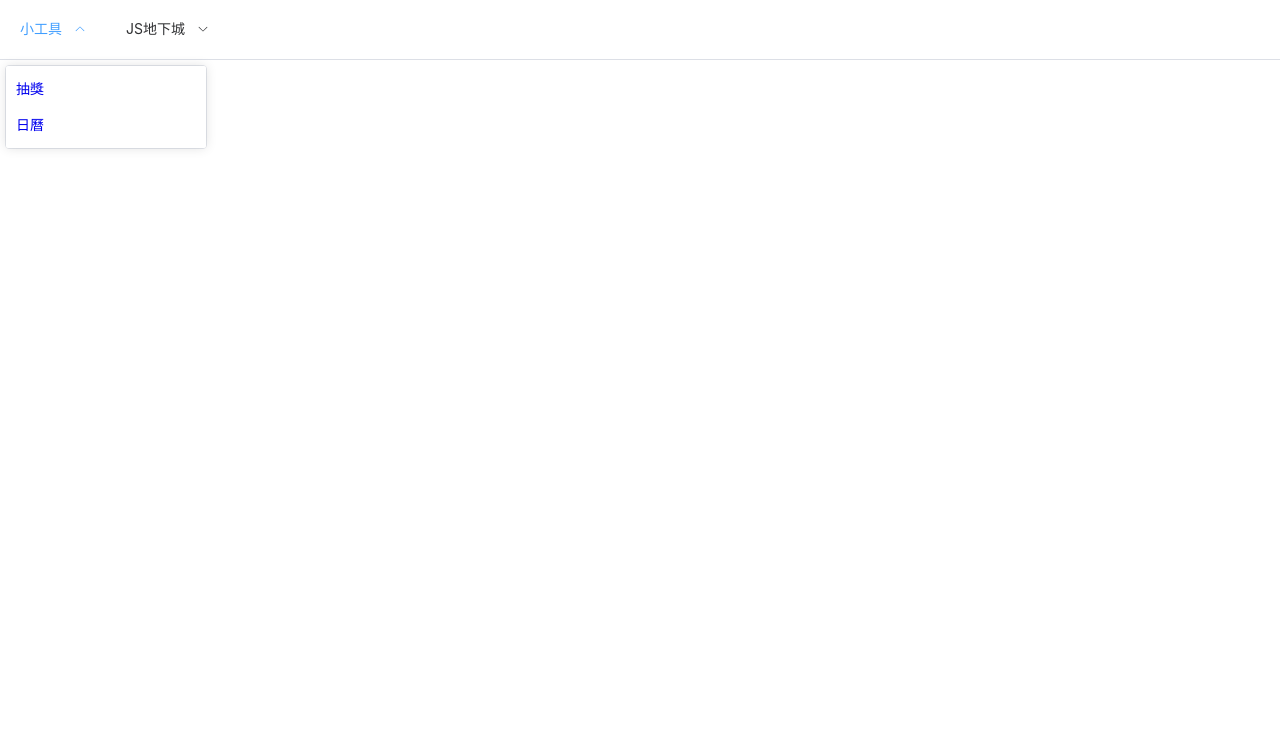
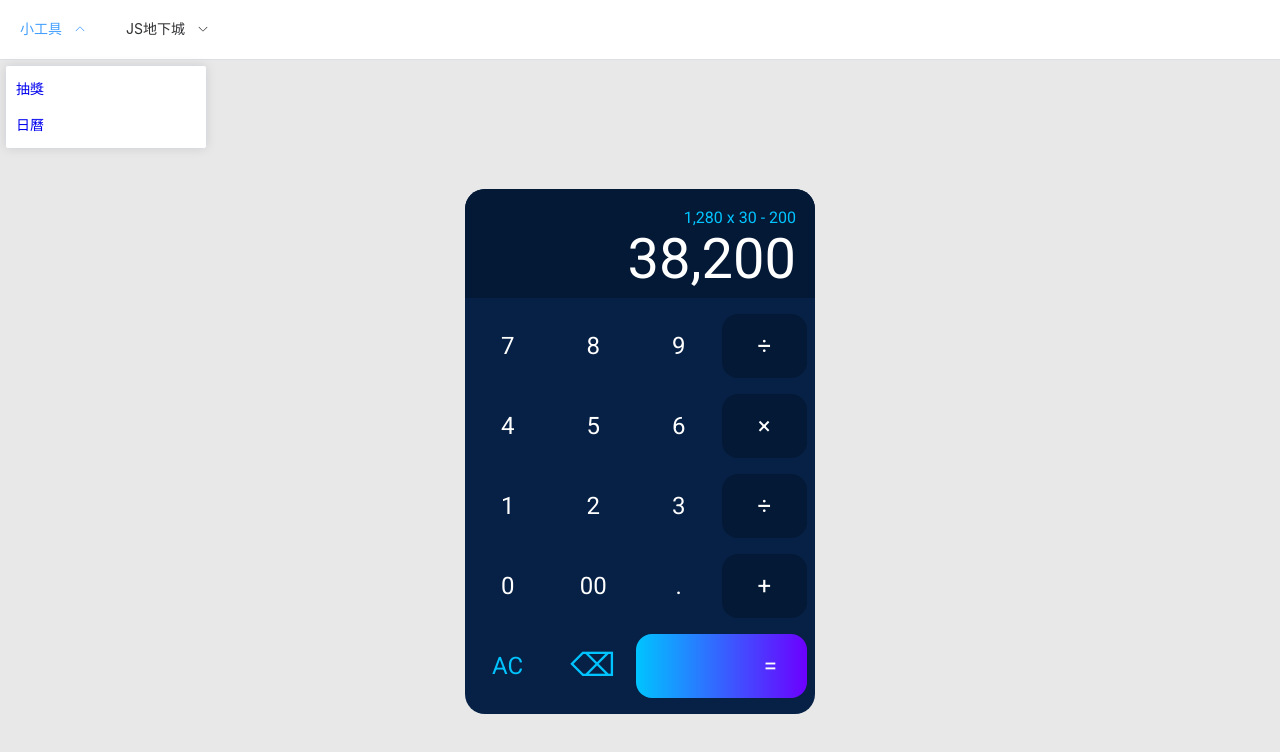
Before and after one commit to MikaChan602/profile, a Vue app: page /#/secondFloor in a window 1280 px wide. Shown: the top 752 px of the page. Built offline with nearby package versions, Linux system fonts and the light colour scheme.

Commit message:
style:計算機切版

```diff
--- a/index.html
+++ b/index.html
@@ -3,6 +3,9 @@
   <head>
     <meta charset="UTF-8">
     <link rel="icon" href="/favicon.ico">
+    <link rel="preconnect" href="https://fonts.googleapis.com">
+<link rel="preconnect" href="https://fonts.gstatic.com" crossorigin>
+<link href="https://fonts.googleapis.com/css2?family=Roboto:ital,wght@0,100;0,300;0,400;0,500;0,700;0,900;1,100;1,300;1,400;1,500;1,700;1,900&display=swap" rel="stylesheet">
     <meta name="viewport" content="width=device-width, initial-scale=1.0">
     <title>作品集</title>
   </head>
--- a/src/router/index.ts
+++ b/src/router/index.ts
@@ -70,7 +70,7 @@ const router = createRouter({
           name: '第三層',
           component: () => import('../views/undergroundCastle/secondFloor.vue'),
           meta: {
-            hidden: true,
+            hidden: false,
           },
         },
       ]
--- a/src/views/undergroundCastle/secondFloor.vue
+++ b/src/views/undergroundCastle/secondFloor.vue
@@ -1,4 +1,129 @@
 <!-- 3F 計算機 -->
 <template>
-	<div></div>
+	<div class="wrapper">
+		<div class="calculator">
+			<div class="top">
+				<div class="calculation">1,280 x 30 - 200</div>
+				<div class="result">38,200</div>
+			</div>
+			<div class="keyboard">
+				<ul class="row" style="margin-top: 16px">
+					<li>7</li>
+					<li>8</li>
+					<li>9</li>
+					<li class="btn">÷</li>
+				</ul>
+				<ul class="row">
+					<li>4</li>
+					<li>5</li>
+					<li>6</li>
+					<li class="btn">×</li>
+				</ul>
+				<ul class="row">
+					<li>1</li>
+					<li>2</li>
+					<li>3</li>
+					<li class="btn">÷</li>
+				</ul>
+				<ul class="row">
+					<li>0</li>
+					<li>00</li>
+					<li>.</li>
+					<li class="btn">+</li>
+				</ul>
+				<ul class="row">
+					<li class="AC">AC</li>
+					<li>
+						<div class="btnCancel">⌫</div>
+					</li>
+					<li style="width: 50%" class="btn equal">=</li>
+				</ul>
+			</div>
+		</div>
+	</div>
 </template>
+<style lang="scss" scoped>
+	.wrapper {
+		background-color: #e8e8e8;
+		width: 1280px;
+		height: 800px;
+		margin: 0 auto;
+		padding-top: 129px;
+		color: #fff;
+		font-size: 24px;
+		// font
+		font-family: "Roboto", sans-serif;
+		font-weight: 400;
+		font-style: normal;
+	}
+	.calculator {
+		background-color: #062145;
+		width: 350px;
+		height: 525px;
+		border-radius: 20px;
+		margin: 0 auto;
+		overflow: hidden;
+		.top {
+			height: 109px;
+			background-color: #041936;
+			padding-top: 16px;
+			padding-right: 19px;
+			padding-left: 19px;
+		}
+		.calculation {
+			color: #00c4ff;
+			text-align: right;
+			font-size: 16px;
+		}
+		.result {
+			text-align: right;
+			font-size: 56px;
+			height: 66px;
+			line-height: 56px;
+		}
+	}
+	.keyboard {
+		color: #fff;
+		width: 100%;
+		.row {
+			display: flex;
+			justify-content: center;
+			align-items: center;
+			margin-bottom: 16px;
+			li {
+				display: flex;
+				justify-content: center;
+				align-items: center;
+				width: 25%;
+				text-align: center;
+				height: 64px;
+			}
+		}
+	}
+
+	.btn {
+		display: flex;
+		background-color: #041936;
+		border-radius: 16px;
+		width: 72px;
+		height: 64px;
+		justify-content: center;
+		align-items: center;
+		font-size: 24px;
+		margin-right: 8px;
+		&.equal {
+			background: transparent linear-gradient(90deg, #00c4ff 0%, #6c00ff 100%)
+				0% 0% no-repeat padding-box;
+			justify-content: right !important;
+			padding-right: 30px;
+		}
+	}
+	.AC {
+		color: #00c4ff;
+		font-size: 24px;
+	}
+	.btnCancel {
+		color: #00c4ff;
+		font-size: 32px;
+	}
+</style>
```
